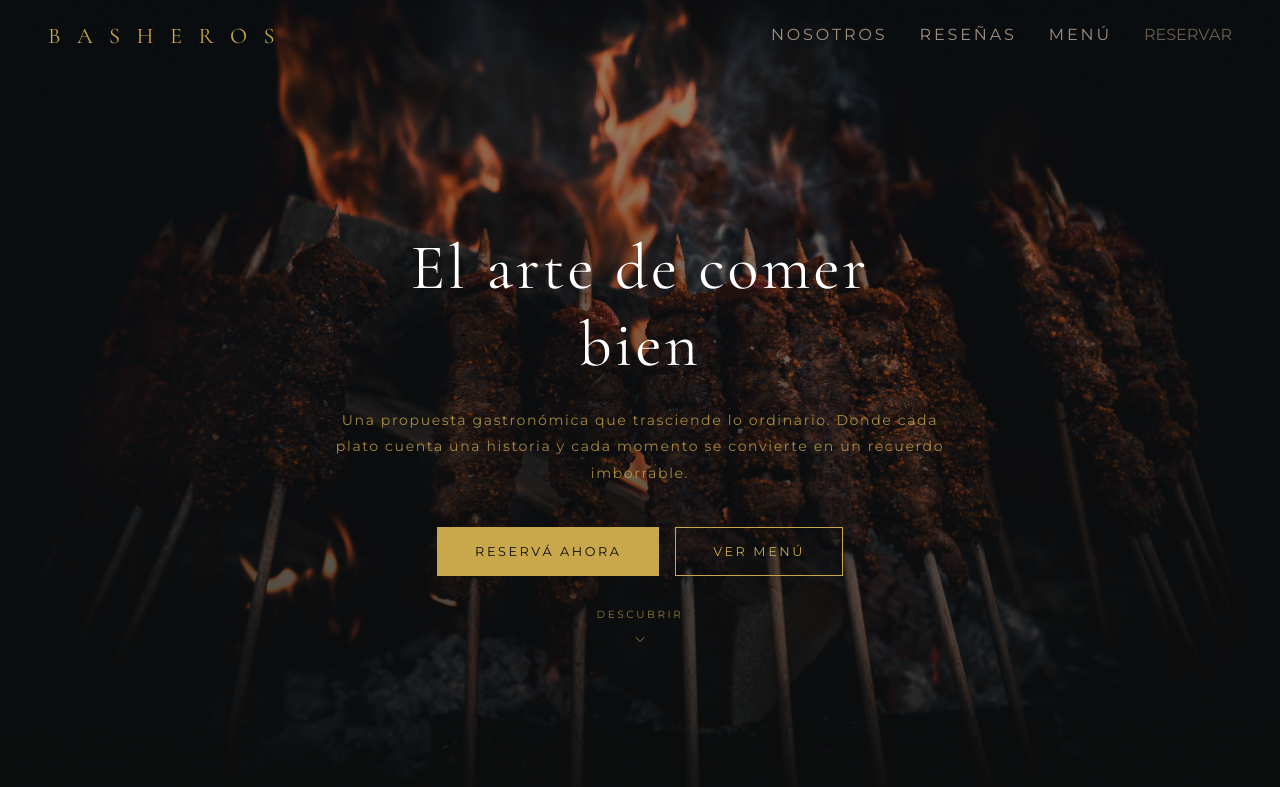
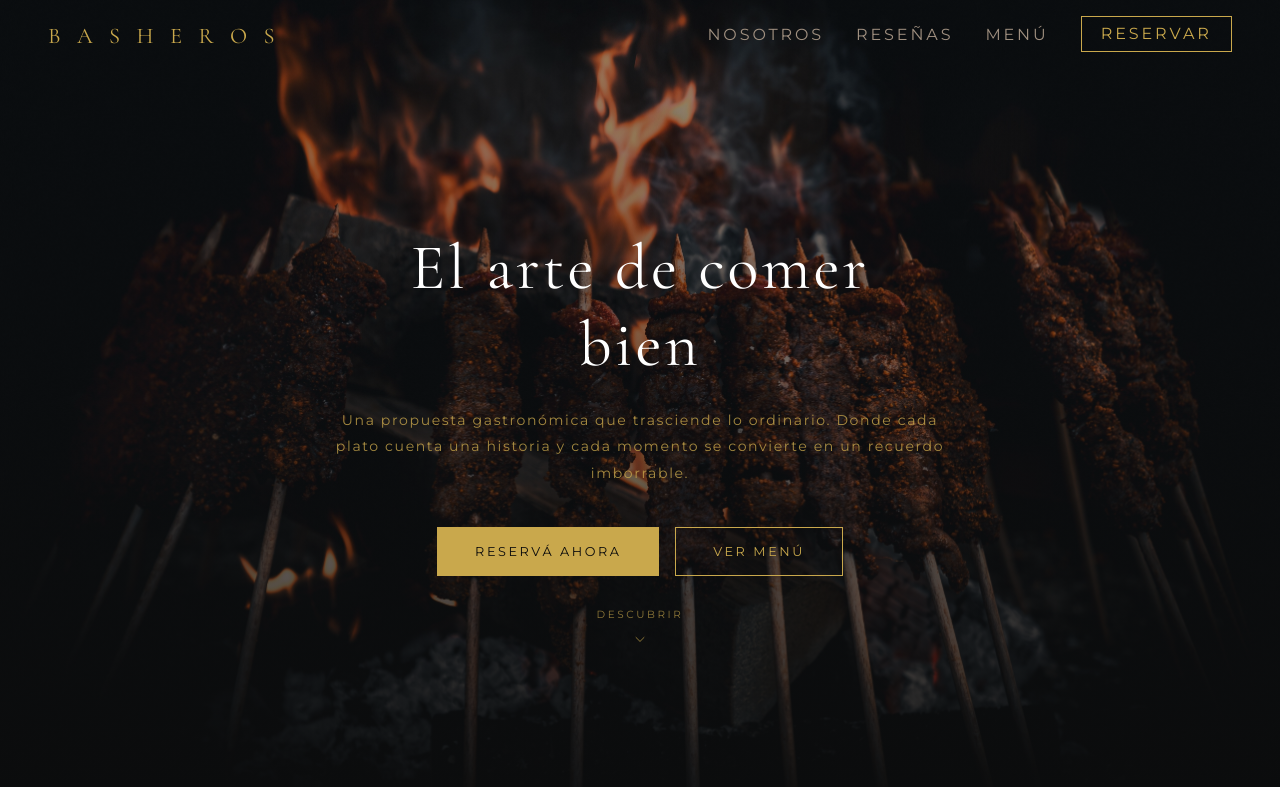
Before and after one commit to Carla-Kim/Sitio-Web-Gastronomico, a Flask app: page / in a window 1280 px wide. Shown: the top 787 px of the page. Run offline with Flask 3, Linux system fonts and the light colour scheme.

Commit message:
feat: se actualizan los links al acceso a reserva

```diff
--- a/web/templates/base.html
+++ b/web/templates/base.html
@@ -16,7 +16,7 @@
                 <li><a href="{{ url_for('index') }}#nosotros">NOSOTROS</a></li>
                 <li><a href="{{ url_for('resenas') }}">RESEÑAS</a></li> <!-- cambiar URL cuando exista la pagina-->
                 <li><a href="{{ url_for('menu') }}">MENÚ</a></li>
-                <li class="reservar">RESERVAR</li>
+                <li class="reservar"><a href="{{ url_for('reservas') }}">RESERVAR</a></li>
             </ul>
 
             <button class="menu-toggle" aria-label="Abrir menú">
@@ -40,7 +40,7 @@
                     <li><a href="{{ url_for('index') }}#nosotros">Nosotros</a></li>
                     <li><a href="{{ url_for('resenas') }}">Reseñas</a></li>
                     <li><a href="{{ url_for('menu') }}">Menú</a></li>
-                    <li class="reservar">Reservar</li>
+                    <li class="reservar"><a href="{{ url_for('reservas') }}">Reservar</a></li>
                 </ul>
             </div>
         </nav>
```
